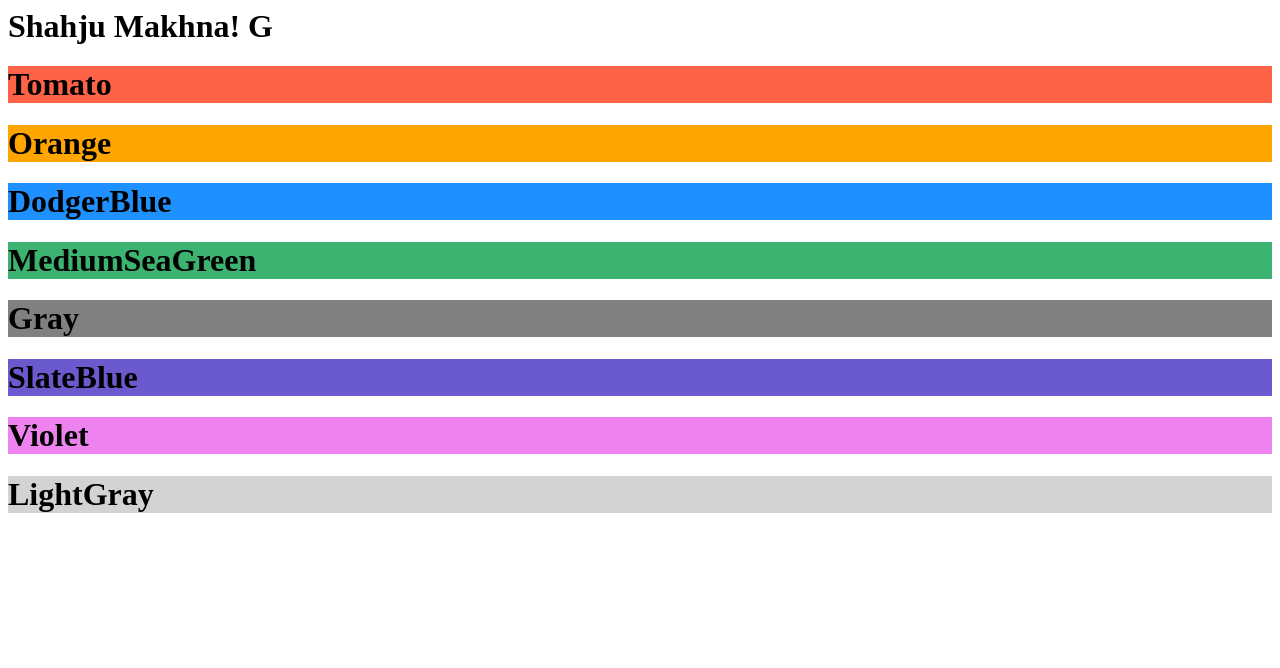
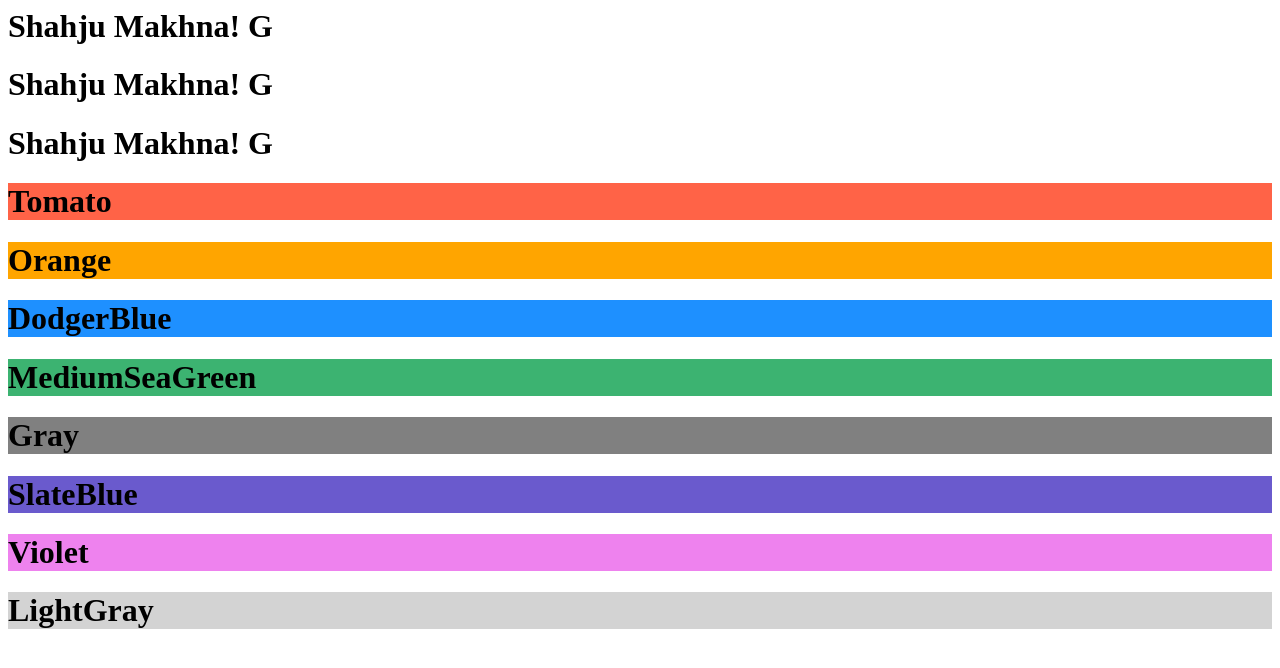
Before and after one commit to farukhrizvi/mypro, a plain HTML site: page index.html in a window 1280 px wide. Drawn offline with Linux system fonts and the light colour scheme.

Commit message:
6th change

```diff
--- a/index.html
+++ b/index.html
@@ -8,6 +8,8 @@
 	<title>My Life</title>
 </head>
 <body>
+	<h1>Shahju Makhna! G</h1>
+	<h1>Shahju Makhna! G</h1>
 	<h1>Shahju Makhna! G</h1>
 	<h1 style="background-color:Tomato;">Tomato</h1>
 <h1 style="background-color:Orange;">Orange</h1>
```
